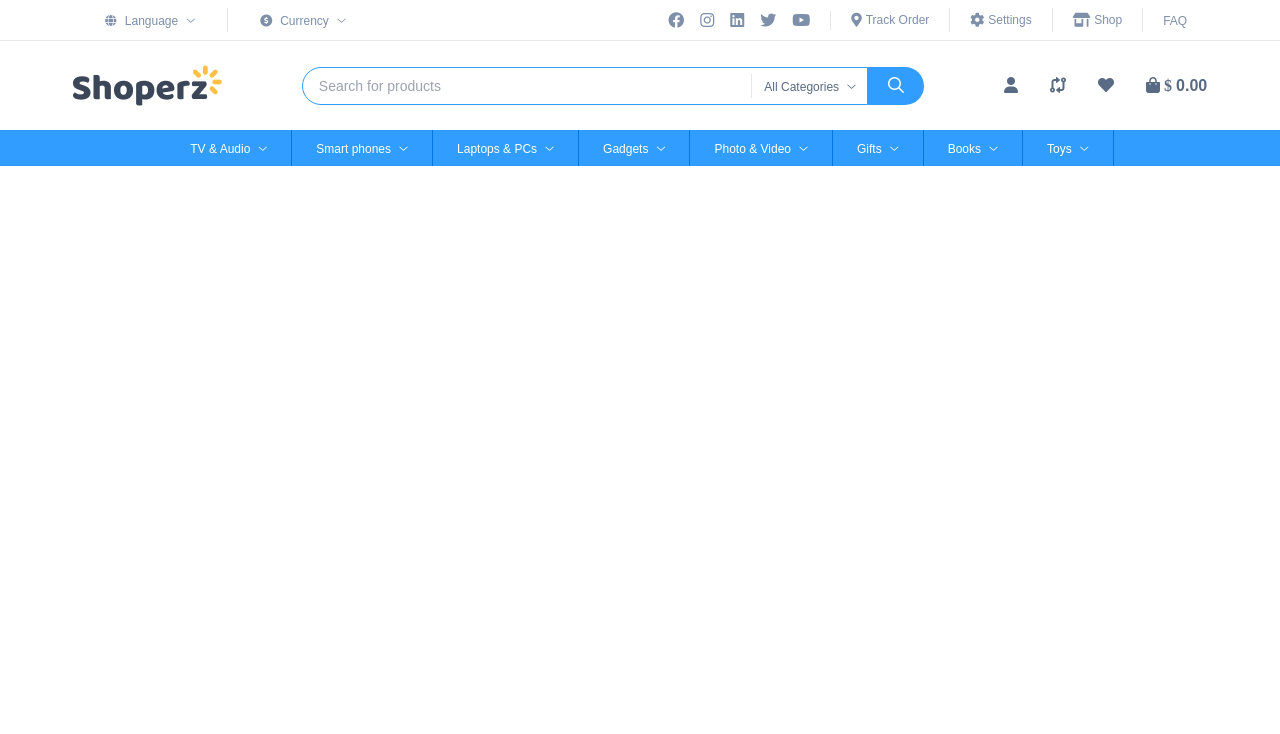
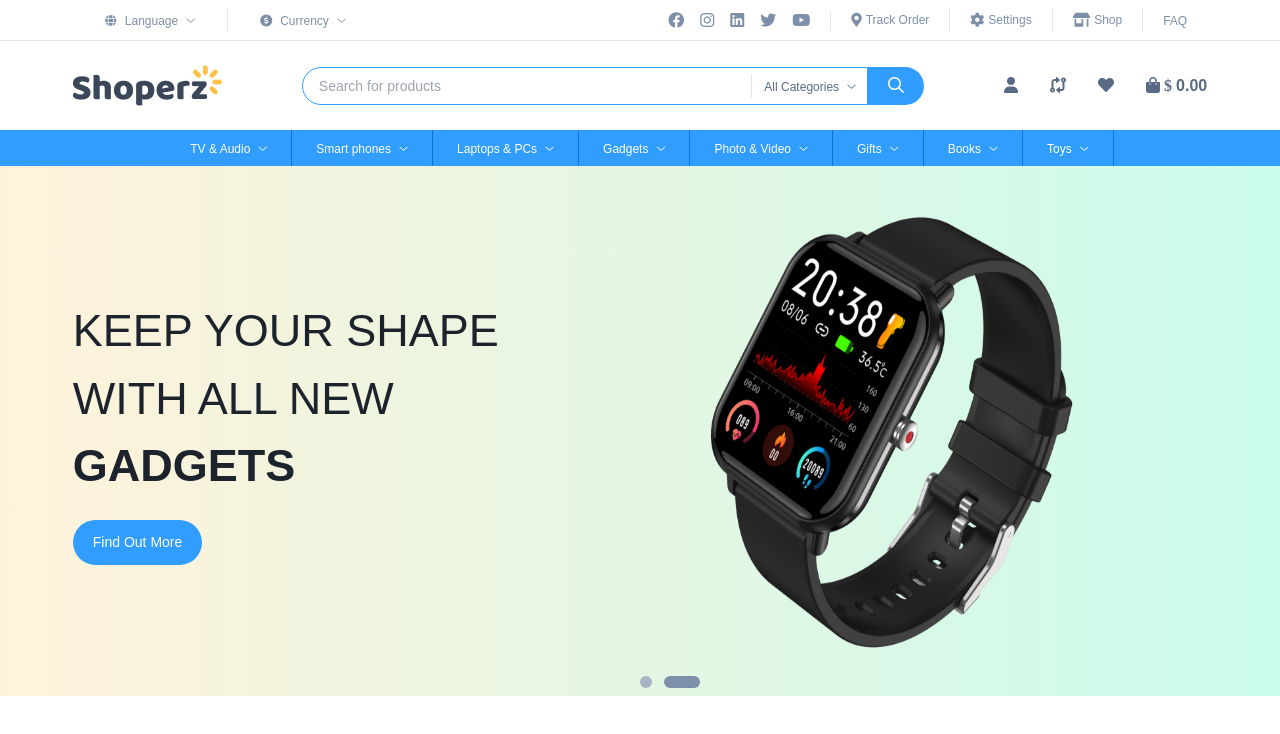
Before and after one commit to dsc-youssef/point-ecom, a Next.js app: page / in a window 1280 px wide. Shown: the top 734 px of the page. Built offline with nearby package versions, Linux system fonts and the light colour scheme.

Commit message:
create website home slider

```diff
--- a/src/components/wesbite/Slider/index.tsx
+++ b/src/components/wesbite/Slider/index.tsx
@@ -1,10 +1,84 @@
-// Dependences
-import { FC } from "react";
+// Dependeces
+import { FC, useEffect, useState } from "react";
 
-const Slider = () => {
-  return (
-    <></>
-  )
+
+// Interface
+interface WebsiteHomeSliderProps {
+  sliders: {
+    after?: string | number;
+    before?: string | number;
+    special?: string | number;
+    image: string;
+  }[]
 }
 
+const Slider: FC<WebsiteHomeSliderProps> = ({ sliders }) => {
+  const [currentIndex, setCurrentIndex] = useState<number>(0);
+
+  useEffect(() => {
+    const interval = setInterval(() => {
+      setCurrentIndex(currentIndex + 1);
+      if (currentIndex === sliders.length - 1) {
+        setCurrentIndex(0);
+      }
+    }, 5000);
+
+    return () => {
+      clearInterval(interval);
+    };
+  }, [currentIndex])
+
+
+  return (
+    <div className="slider">
+      <div className="container">
+        {
+          sliders.map((slider, index: number) => (
+            <div className={`container slide ${currentIndex === index && "active"}`} key={index}>
+              <div className="slide-content">
+                <h1 className="title">{slider.before} <span className="font-bold">{slider.special}</span> {slider.after}</h1>
+                <button className="btn ">Find Out More</button>
+              </div>
+              <img className="slide-image" src={slider.image} alt="" />
+            </div>
+          ))
+        }
+      </div>
+      <div className="slider-mover-buttons">
+        {
+          sliders.map((slider, index: number) => (
+            <span className={`button relative z-50 ${index === currentIndex && "active"}`} onClick={() => setCurrentIndex(index)}></span>
+          ))
+        }
+      </div>
+    </div>
+  );
+};
+
 export default Slider;
+
+
+/**
+ *
+  {images.map((image, index) => (
+        <img
+          key={index}
+          src={image}
+          alt={`Slider Image ${index}`}
+          className={`absolute  top-0 left-0 h-full w-full  ${index === currentImageIndex ? "opacity-100" : "opacity-0"
+            }`}
+        />
+      ))}
+      <button
+        className="absolute top-1/2 left-2 bg-gray-800 bg-opacity-50 text-white p-2 rounded-full transform -translate-y-1/2 hover:bg-opacity-75 transition-colors duration-300"
+        onClick={previousImage}
+      >
+        {"<"}
+      </button>
+      <button
+        className="absolute top-1/2 right-2 bg-gray-800 bg-opacity-50 text-white p-2 rounded-full transform -translate-y-1/2 hover:bg-opacity-75 transition-colors duration-300"
+        onClick={nextImage}
+      >
+        {">"}
+      </button>
+ */
--- a/src/pages/index.tsx
+++ b/src/pages/index.tsx
@@ -1,12 +1,21 @@
 // Dependences
 import { FC } from "react";
 
+// Components
+import Slider from "@/components/wesbite/Slider";
+
 
 const Home: FC = () => {
+
+  const sliders = [
+    { before: "", after: "CONSOLE X245-HD", special: "PLAYBOX", image: "/images/website/pages/home/slider2.png" },
+    { before: "KEEP YOUR SHAPE WITH ALL NEW", after: "", special: "GADGETS", image: "/images/website/pages/home/slider3.png" }
+  ];
+
   return (
-    <>
-
-    </>
+    <div className="home-page">
+      <Slider sliders={sliders} />
+    </div>
   )
 }
 
--- a/src/styles/global/_layout.scss
+++ b/src/styles/global/_layout.scss
@@ -1,5 +1,5 @@
 body {
-  @apply font-roboto-bold text-grey-900;
+  @apply font-roboto-light text-grey-900;
 }
 
 .container {
--- a/src/styles/website/components/header/_header.scss
+++ b/src/styles/website/components/header/_header.scss
@@ -1,5 +1,5 @@
 .header {
-  @apply  w-full lg:h-full h-[90px] border-b lg:border-none bg-white inline-flex flex-col overflow-hidden lg:overflow-visible;
+  @apply  w-full lg:h-full h-[90px] border-b lg:border-none bg-white inline-flex flex-col overflow-hidden lg:overflow-visible ;
 
   &.active {
     @apply h-full;
--- a/src/styles/website/pages/home/_home.scss
+++ b/src/styles/website/pages/home/_home.scss
@@ -0,0 +1,3 @@
+.home-page {
+  @import "./slider";
+}
--- /dev/null
+++ b/src/styles/website/pages/home/_slider.scss
@@ -0,0 +1,50 @@
+.slider {
+  @apply relative flex items-center min-h-[700px] lg:min-h-[450px] bg-gradient-to-l from-success-100 to-warning-100 overflow-hidden py-0 lg:py-10;
+
+  >.container {
+    @apply relative w-full min-h-[450px] z-10;
+
+    .slide {
+      @apply absolute top-0 left-0 flex justify-center h-full gap-10 lg:gap-0 items-center w-full flex-col-reverse lg:flex-row transition-opacity duration-500 opacity-0 z-10;
+
+      &.active {
+        @apply opacity-100 z-20;
+      }
+
+      .slide-image {
+        @apply w-full lg:w-[55%] h-full;
+      }
+
+      .slide-content {
+        @apply inline-flex justify-center lg:justify-start flex-col gap-5;
+
+        .title {
+          @apply w-full text-[35px] lg:text-[45px] font-extralight;
+
+        }
+
+        .btn {
+          @apply w-fit py-[14.5px] rounded-full font-medium z-50;
+        }
+
+
+      }
+
+    }
+
+  }
+  .slider-mover-buttons {
+    @apply w-full absolute bottom-5 lg:bottom-2 left-1/2 flex gap-3 items-center;
+
+    .button {
+      @apply inline-block w-[12px] h-[12px] rounded-full bg-grey-500 cursor-pointer;
+
+      &.active {
+        @apply w-[36px] bg-grey-600;
+      }
+
+    }
+
+  }
+
+}
```
Also changed, not shown: public/images/website/pages/home/slider1.png.
